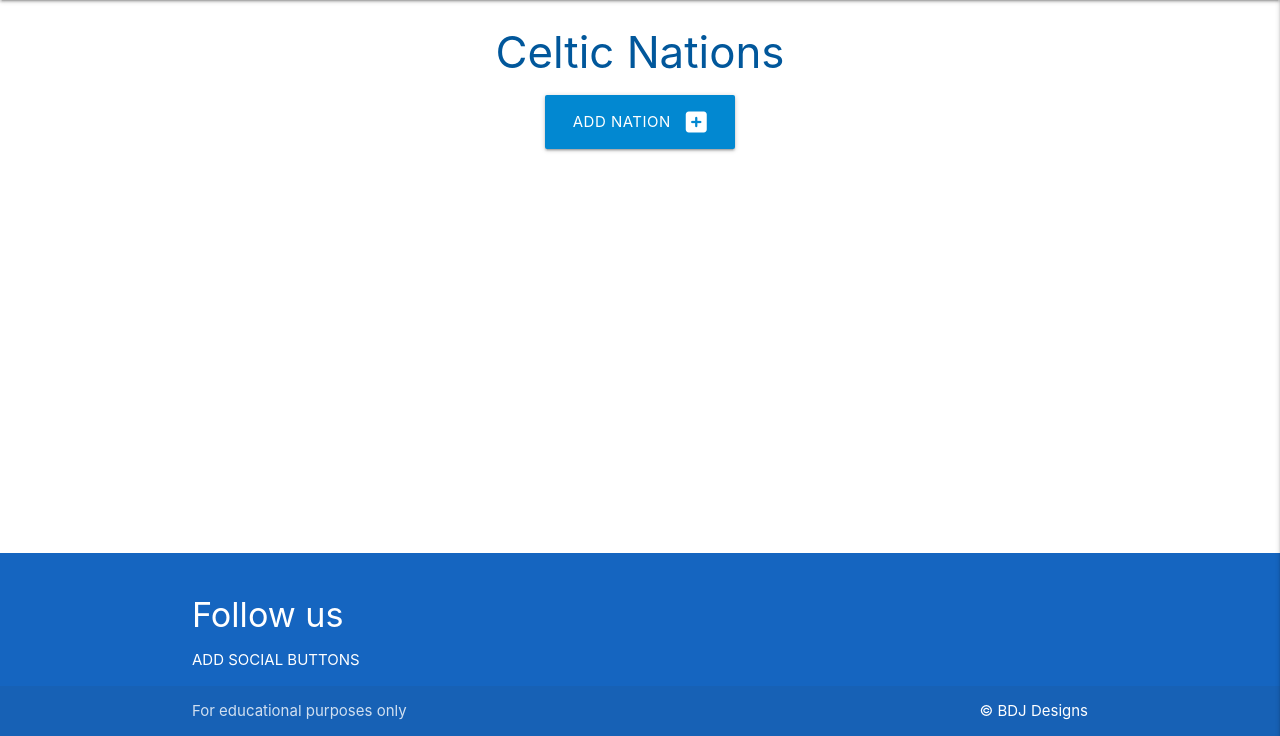
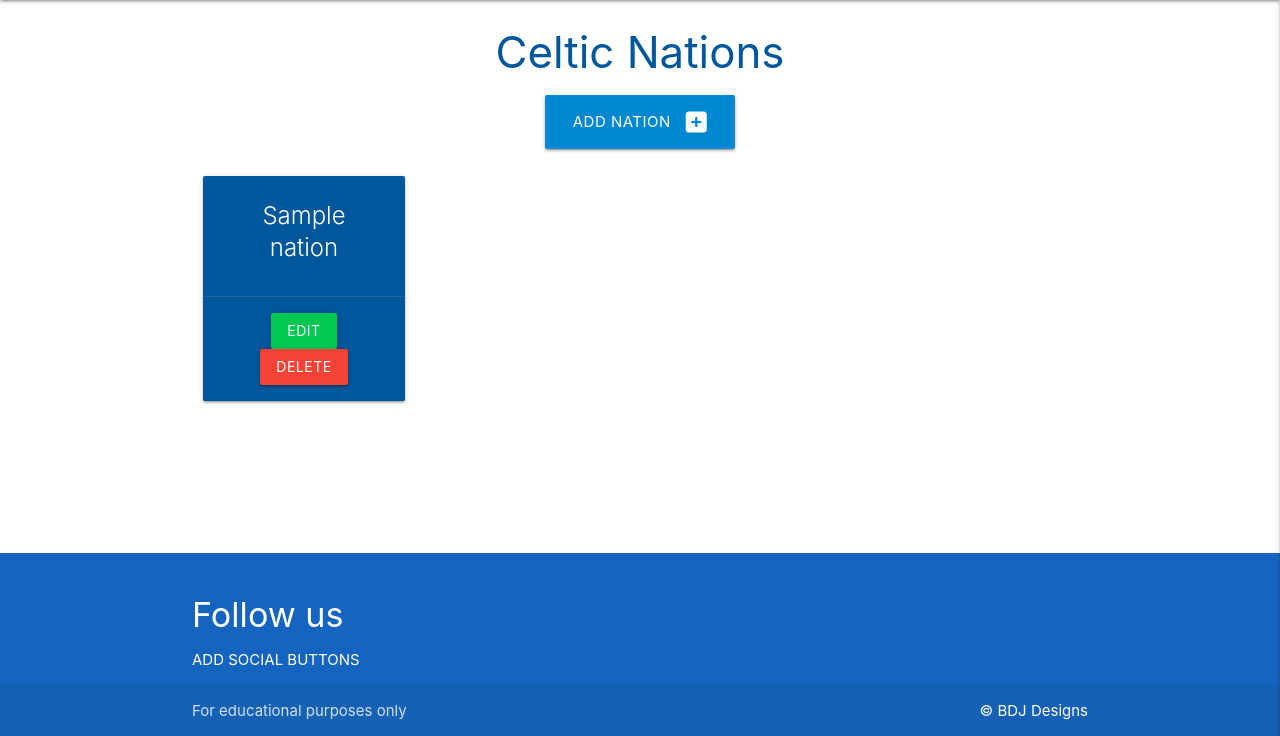
Before and after one commit to Code-Institute-Submissions/danielj314-celtic-cuisine-pm3_NovResub, a Flask app: page /nations in a window 1280 px wide. Shown: the part 64-800 px from the top of the page. Run offline with Flask 2, Linux system fonts and the light colour scheme; tables that the repository leaves empty hold one stand-in row (values such as "Sample post").

Commit message:
Added function to view Nations categories on nations.html

```diff
--- a/celticcuisine/routes.py
+++ b/celticcuisine/routes.py
@@ -15,7 +15,8 @@ def home():
 
 @app.route("/nations")
 def nations():
-    return render_template("nations.html")
+    categories = list(Nations.query.order_by(Nations.category_name).all())
+    return render_template("nations.html", categories=categories)
 
 
 @app.route("/add_nation", methods=["GET", "POST"])
--- a/celticcuisine/templates/nations.html
+++ b/celticcuisine/templates/nations.html
@@ -11,4 +11,22 @@
     </div>
 </div>
 
+
+<div class="row">
+    {% for category in categories %}
+    <div class="col s12 m6 l3">
+        <div class="card light-blue darken-4 center-align">
+            <div class="card-content white-text">
+                <span class="card-title">{{ category.category_name }}</span>
+            </div>
+            <div class="card-action">
+                <a href="#" class="btn green accent-4">Edit</a>
+                <a href="#" class="btn red">Delete</a>
+            </div>
+        </div>
+    </div>
+    {% endfor %}
+</div>
+
+
 {% endblock %}
```
